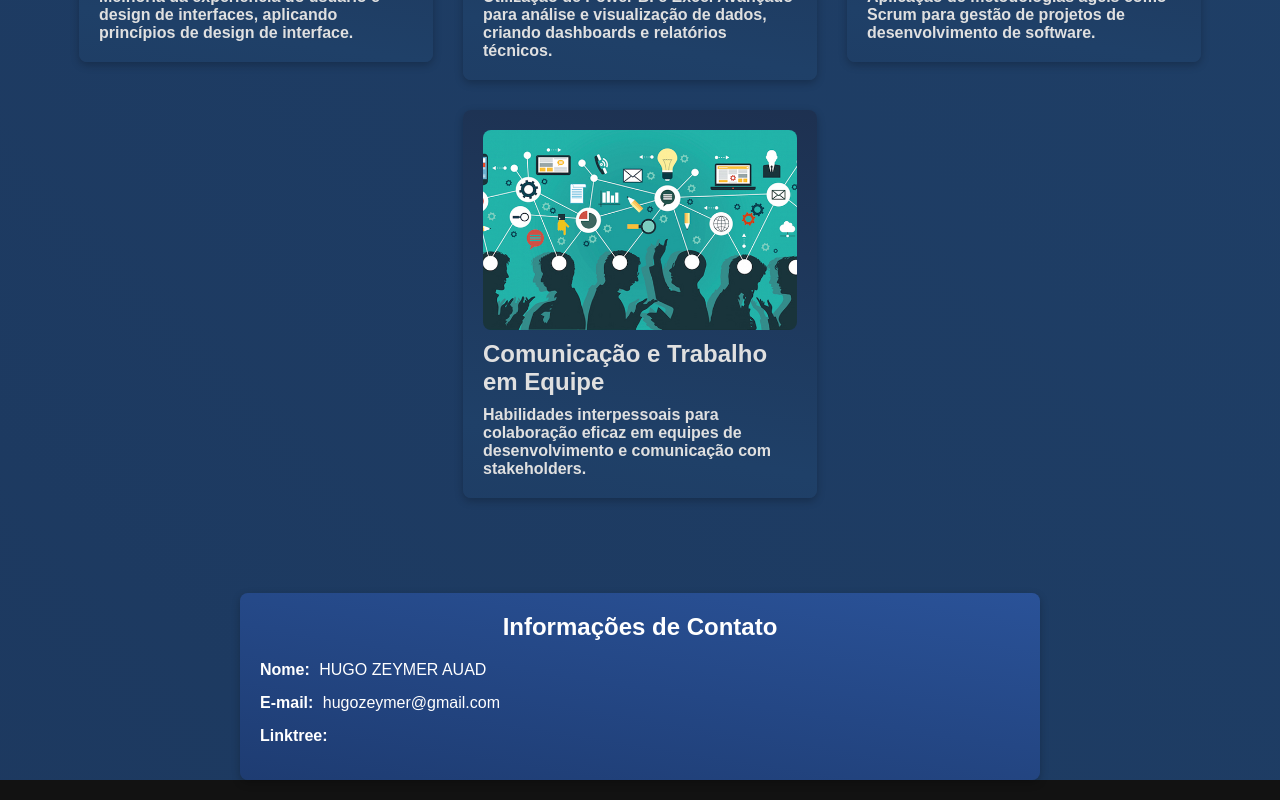
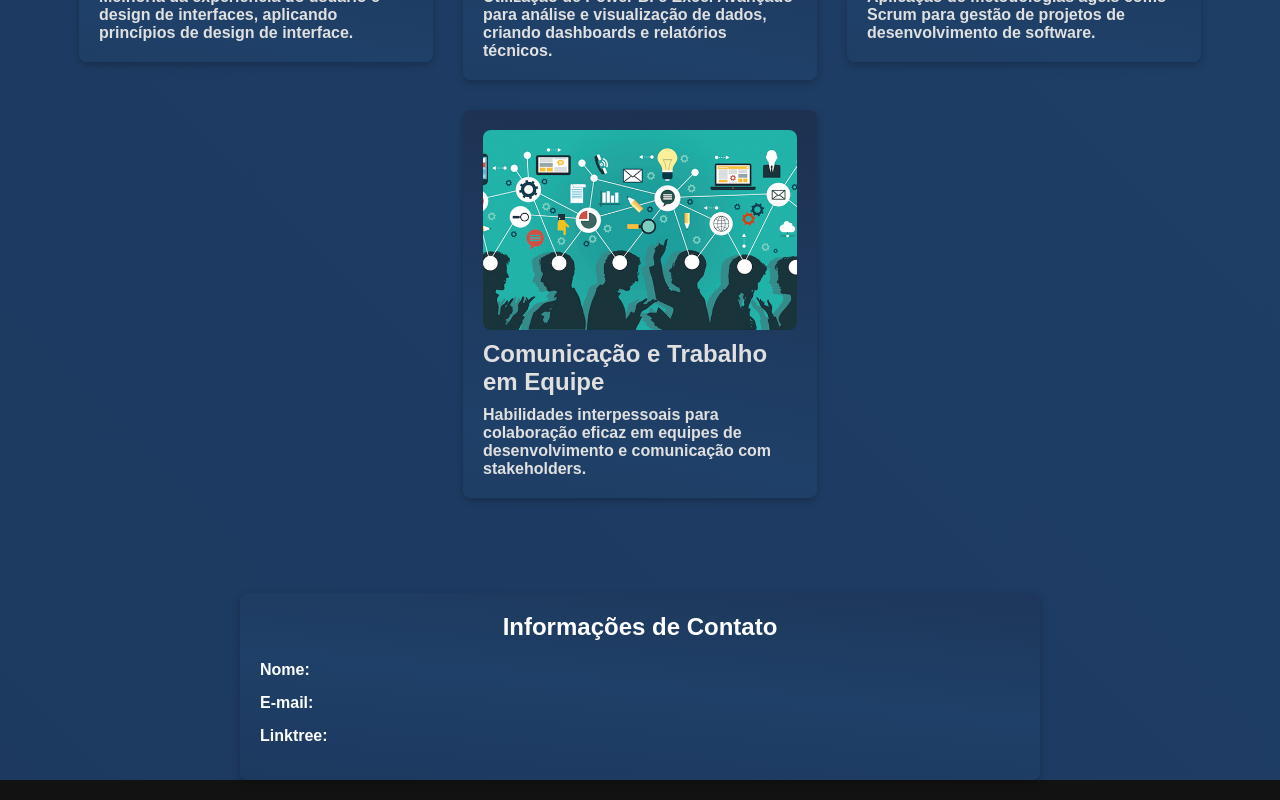
Before and after one commit to HugoZAuad/Portfolio_hugo, a React (Vite) app: page / in a window 1280 px wide. Shown: the part 3626-4426 px from the top of the page. Built offline with nearby package versions, Linux system fonts and the light colour scheme.

Commit message:
Feito ajustes no contato

```diff
--- a/src/view/Contato/Contato.css
+++ b/src/view/Contato/Contato.css
@@ -1,16 +1,21 @@
 .contact-card {
   background: linear-gradient(
-      9deg,
-      #1e3c72,
-      #2a5298
+    5deg,
+    var(--color-dark-blue-1),
+    var(--color-dark-blue-2),
+    var(--color-dark-blue-3),
+    var(--color-dark-blue-4),
+    var(--color-dark-blue-1)
   );
+  background-size: 800% 800%;
+  animation: gradient 3s ease infinite;
+  z-index: 0;
   border-radius: 8px;
   box-shadow: rgba(0, 0, 0, 0.24) 0px 3px 8px;
   padding: 20px;
   max-width: 800px;
   margin: 20px auto;
   color: white;
-
 }
 
 .contact-card h2 {
--- a/src/view/Contato/Contato.tsx
+++ b/src/view/Contato/Contato.tsx
@@ -4,19 +4,18 @@ import "./Contato.css";
 interface ContactCardProps {
   name: string;
   email: string;
-  phone: string;
   message: string;
 }
 
-const ContactCard: React.FC<ContactCardProps> = ({ name, email, phone, message }) => {
+const ContactCard: React.FC<ContactCardProps> = ({ name, email, message }) => {
   return (
     <div className="contact-card">
       <h2>Informações de Contato</h2>
       <div className="info-group">
-        <strong>Nome:</strong> <span>HUGO ZEYMER AUAD</span>
+        <strong>Nome:</strong> <span>{name}</span>
       </div>
       <div className="info-group">
-        <strong>E-mail:</strong> <span>hugozeymer@gmail.com</span>
+        <strong>E-mail:</strong> <span>{email}</span>
       </div>
       <div className="info-group">
         <strong>Linktree:</strong> <span>{message}</span>
```
Lines whose indentation alone changed are shown as unchanged.
